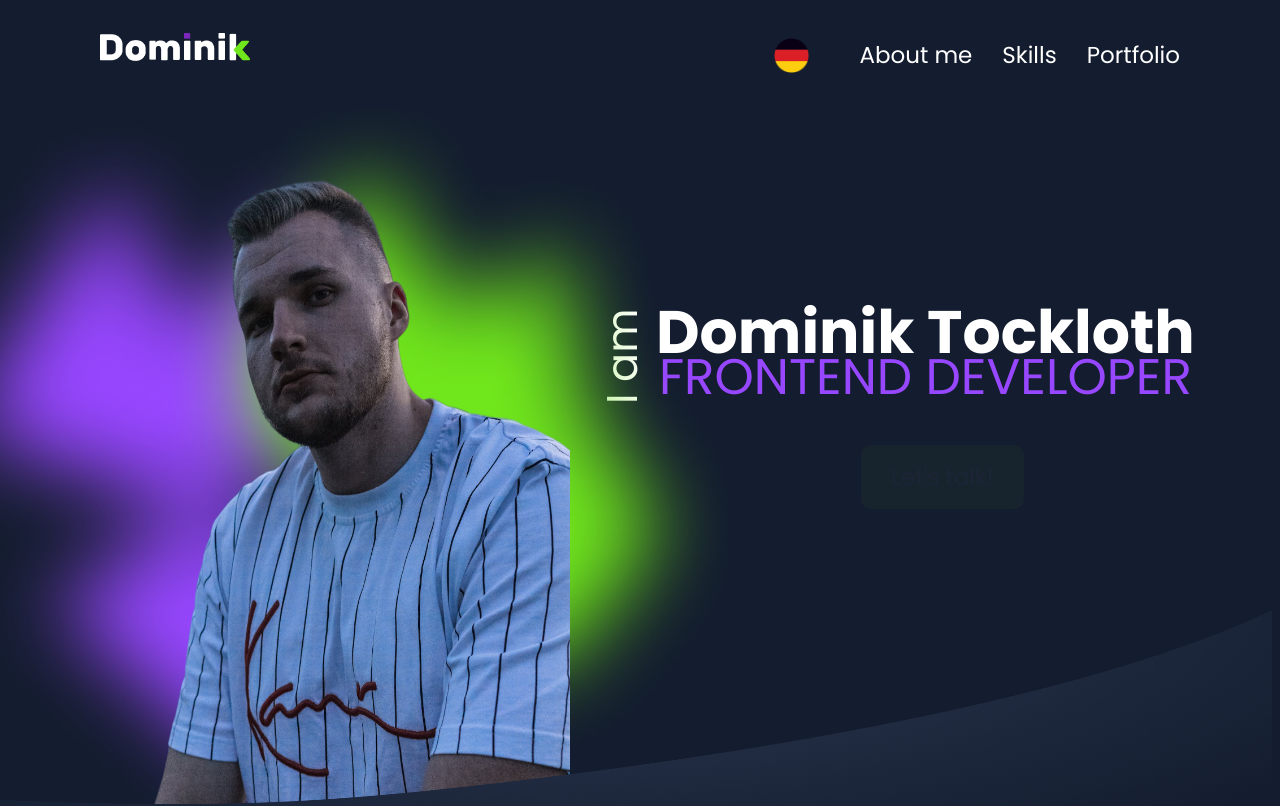
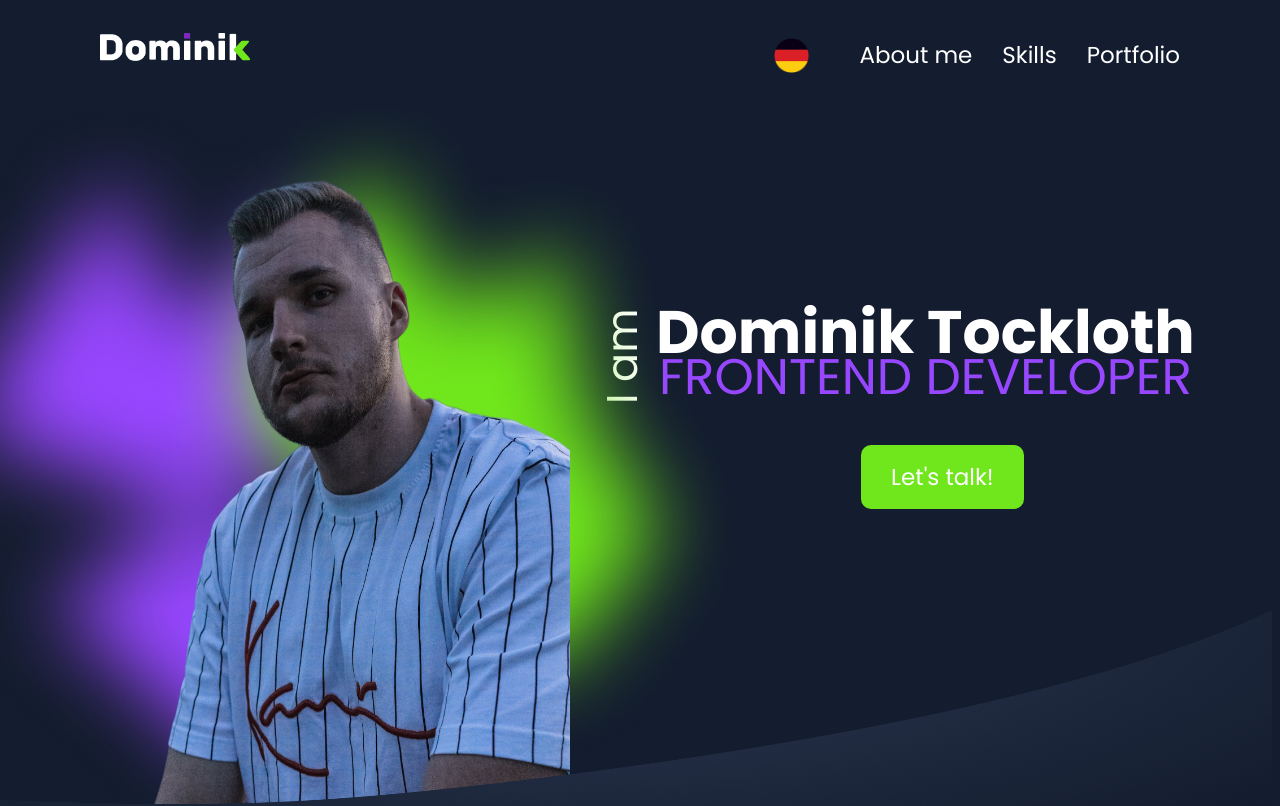
Before and after one commit to DominikTockloth/Portfolio, an Angular app: page / in a window 1280 px wide. Shown: the top 806 px of the page. Built offline with nearby package versions, Linux system fonts and the light colour scheme.

Commit message:
deleted some files

```diff
--- a/src/app/landing-page/landing-page.component.html
+++ b/src/app/landing-page/landing-page.component.html
@@ -8,7 +8,7 @@
         <div class="name-content">
             <span class="name">Dominik Tockloth</span>
             <span class="job" translate>FRONTEND DEVELOPER</span>
-            <a href="#contact" translate class="talk-btn animate__animated animate__flash">Let's talk!</a>
+            <a href="#contact" translate class="talk-btn">Let's talk!</a>
         </div>
     </div>
 </div>
--- a/src/app/landing-page/landing-page.component.scss
+++ b/src/app/landing-page/landing-page.component.scss
@@ -1,6 +1,8 @@
 $darkblue: #141D2F;
 $green: #70E61C;
 $purple: #9747FF;
+
+@import 'animate.css';
 
 .main {
     position: relative;
--- a/src/styles.scss
+++ b/src/styles.scss
@@ -1,6 +1,5 @@
 /* You can add global styles to this file, and also import other style files */
 @import url('https://fonts.googleapis.com/css2?family=Poppins:ital,wght@0,100;0,200;0,300;0,400;0,500;0,600;0,700;0,800;0,900;1,100;1,200;1,300;1,400;1,500;1,600;1,700;1,800;1,900&display=swap');
-@import 'animate.css';
 @import 'aos/dist/aos.css';
 
 $darkblue: #141D2F;
```
